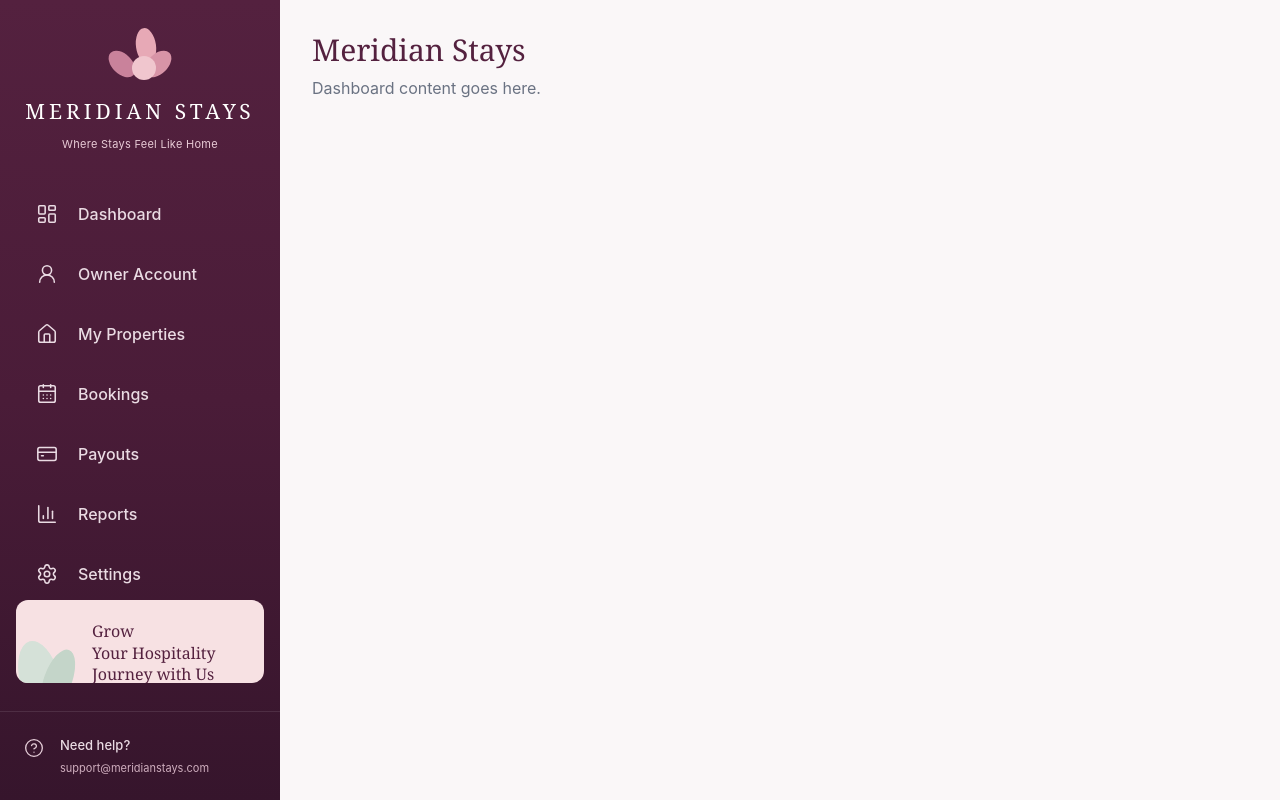
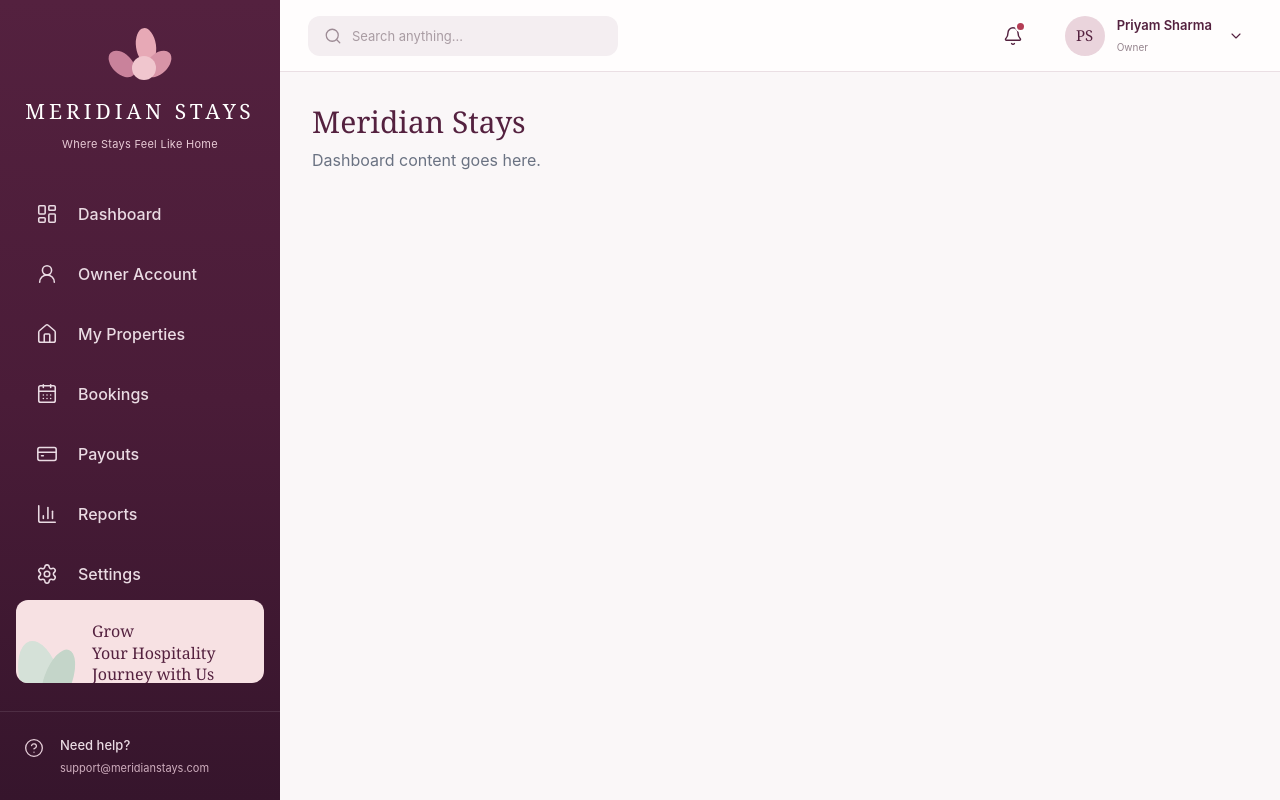
Before and after one commit to itcadmu15/Meridian-Stays, a React app in the folder frontend/: page / in a window 1280 px wide. Built offline with nearby package versions, Linux system fonts and the light colour scheme; the HTML template or start-up script is replaced by a standard one.

Commit message:
Top Nav Added in the base code

```diff
--- a/frontend/src/App.jsx
+++ b/frontend/src/App.jsx
@@ -1,14 +1,22 @@
 import React from "react";
 import Sidebar from "./components/common/SideBar";
+import TopNavbar from "./components/common/TopNavbar";
 
 function App() {
   return (
-    <div className="flex min-h-screen bg-[#faf7f8]">
+    <div className="flex h-screen bg-[#faf7f8]">
 
+      {/* Sidebar */}
       <Sidebar />
 
+      {/* Main Area */}
+      <div className="flex flex-1 flex-col">
+
+        {/* Top Navbar */}
+        <TopNavbar />
+
+        {/* Page Content */}
         <main className="flex-1 p-8">
-
           <h1 className="font-serif text-3xl text-[#54213f]">
             Meridian Stays
           </h1>
@@ -16,8 +24,9 @@ function App() {
           <p className="mt-2 text-gray-500">
             Dashboard content goes here.
           </p>
+        </main>
 
-      </main>
+      </div>
 
     </div>
   );
--- /dev/null
+++ b/frontend/src/components/common/TopNavbar.jsx
@@ -0,0 +1,140 @@
+import React from "react";
+import {
+  Search,
+  Bell,
+  ChevronDown,
+} from "lucide-react";
+
+const TopNavbar = () => {
+  return (
+    <header className="h-[72px] border-b border-[#eadfe4] bg-[#fffdfd]">
+      <div className="flex h-full items-center justify-between px-7">
+
+        {/* Search Bar */}
+        <div className="relative w-[310px]">
+          <Search
+            size={18}
+            strokeWidth={1.7}
+            className="absolute left-4 top-1/2 -translate-y-1/2 text-[#9d8b95]"
+          />
+
+          <input
+            type="text"
+            placeholder="Search anything..."
+            className="
+              h-[40px]
+              w-full
+              rounded-xl
+              bg-[#f4eef1]
+              pl-11
+              pr-4
+              text-[13px]
+              text-[#54213f]
+              outline-none
+              placeholder:text-[#a99ca3]
+              focus:bg-white
+              focus:ring-2
+              focus:ring-[#8b4a6b]/10
+            "
+          />
+        </div>
+
+        {/* Right Section */}
+        <div className="flex items-center gap-6">
+
+          {/* Notification */}
+          <button
+            type="button"
+            className="
+              relative
+              flex
+              h-10
+              w-10
+              items-center
+              justify-center
+              rounded-full
+              text-[#54213f]
+              hover:bg-[#f6eef2]
+            "
+          >
+            <Bell
+              size={20}
+              strokeWidth={1.7}
+            />
+
+            {/* Notification Dot */}
+            <span
+              className="
+                absolute
+                right-[9px]
+                top-[7px]
+                h-[7px]
+                w-[7px]
+                rounded-full
+                bg-[#b43d55]
+                ring-2
+                ring-white
+              "
+            />
+          </button>
+
+          {/* User */}
+          <button
+            type="button"
+            className="
+              flex
+              items-center
+              gap-3
+              rounded-lg
+              px-2
+              py-1.5
+              hover:bg-[#f8f2f4]
+            "
+          >
+
+            {/* Avatar */}
+            <div
+              className="
+                flex
+                h-10
+                w-10
+                items-center
+                justify-center
+                rounded-full
+                bg-[#ead4dc]
+                text-[#54213f]
+              "
+            >
+              <span className="font-serif text-[15px] font-medium">
+                PS
+              </span>
+            </div>
+
+            {/* Name & Role */}
+            <div className="flex flex-col items-start">
+              <span className="text-[13px] font-semibold text-[#54213f]">
+                Priyam Sharma
+              </span>
+
+              <span className="mt-1 text-[10px] text-[#96858e]">
+                Owner
+              </span>
+            </div>
+
+            {/* Dropdown */}
+            <ChevronDown
+              size={16}
+              strokeWidth={1.7}
+              className="ml-1 text-[#54213f]"
+            />
+
+          </button>
+
+        </div>
+
+      </div>
+    </header>
+  );
+};
+
+export default TopNavbar;
```
Also changed, not shown: frontend/src/components/common/Navbar.jsx (deleted). Lines whose indentation alone changed are shown as unchanged.
